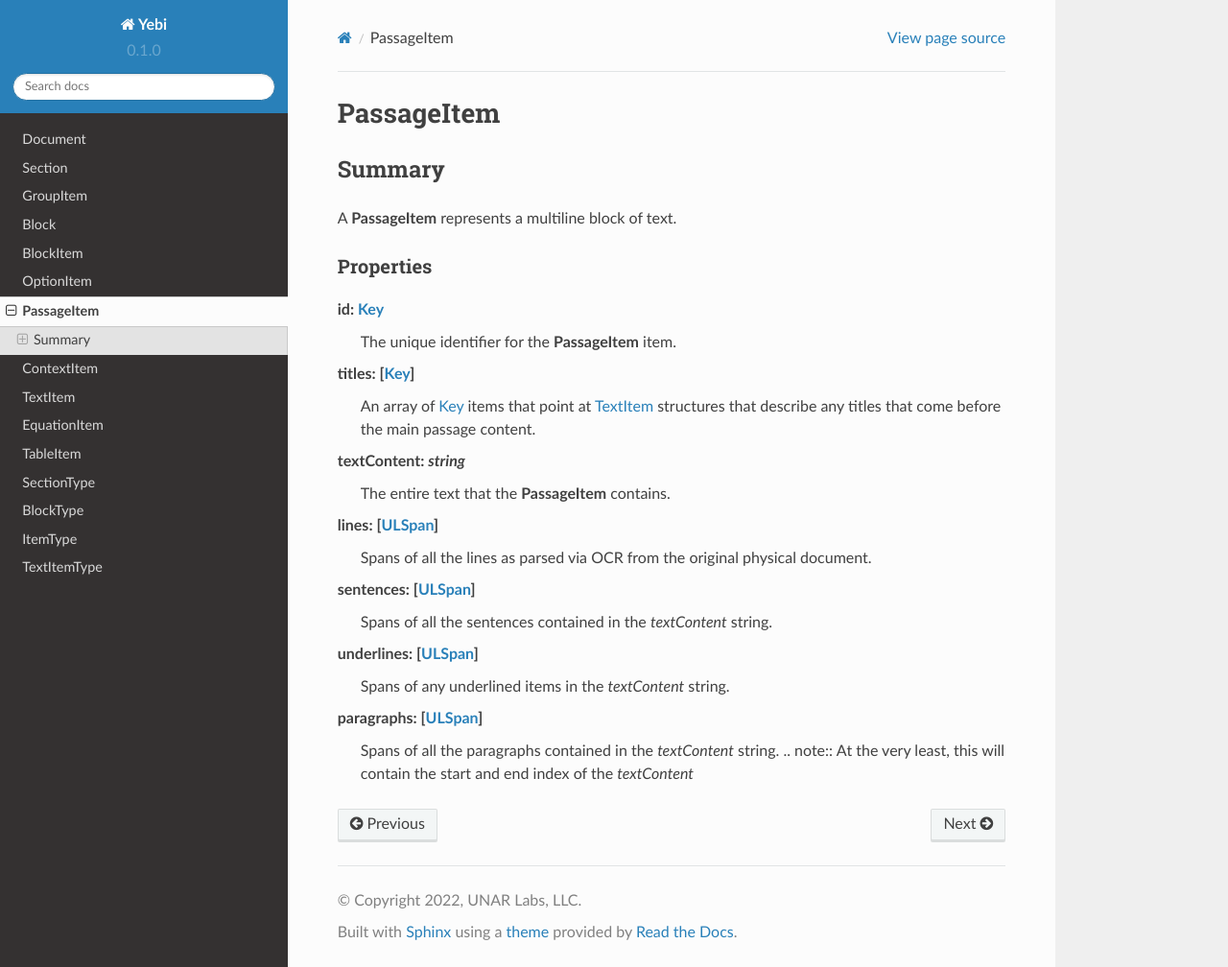
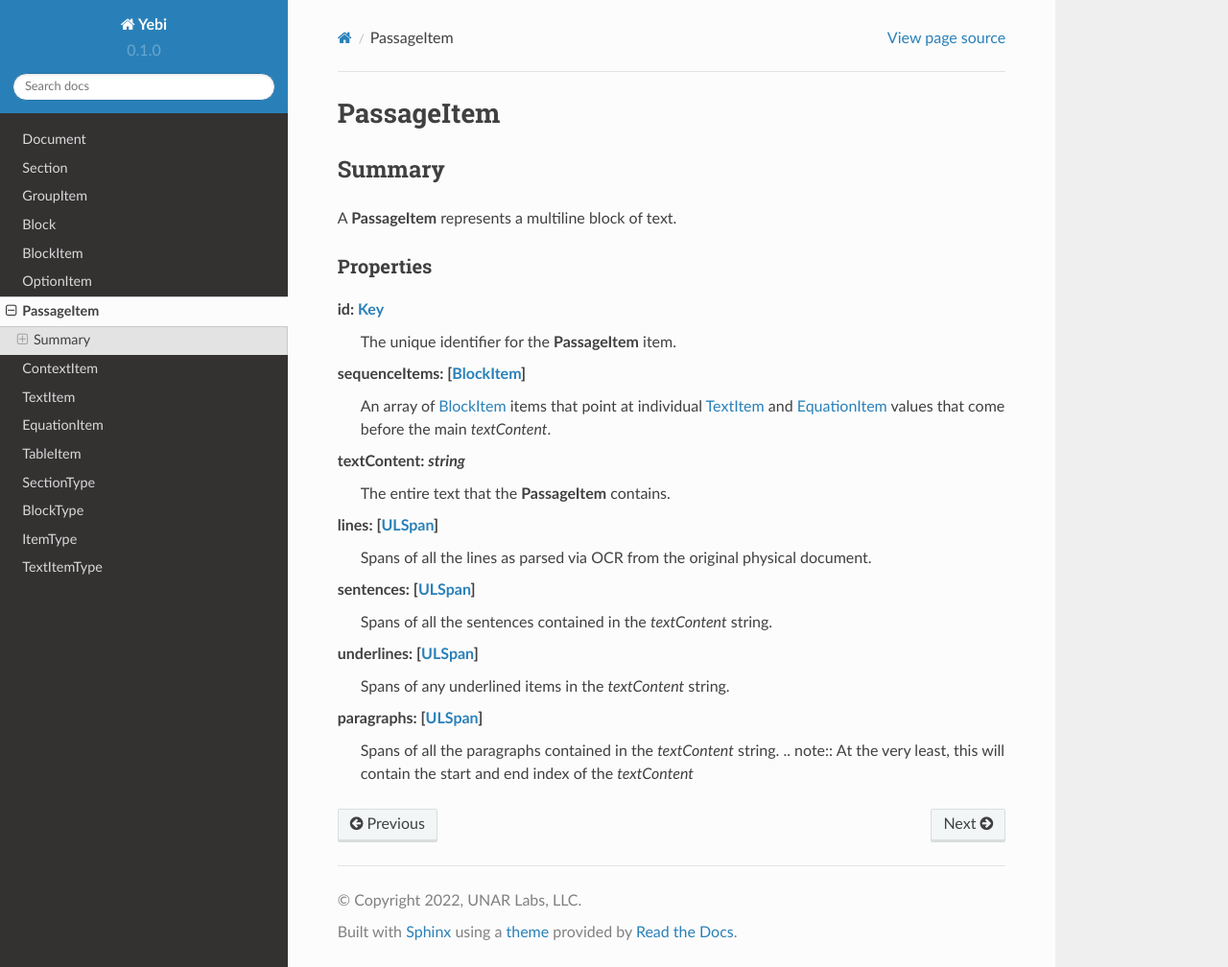
Before and after one commit to UNARDanielPratt/Yebi-Docs, a Sphinx documentation site: the page built from docs/source/passageitem.rst, in a window 1280 px wide and 1008 px high. Shown: the whole window at 96% size. Built offline with Sphinx 7.4.7 and the Read the Docs theme 2.0.0, drawn with Linux system fonts in a browser that asks for light colours.

Commit message:
feat: update titles array to sequence array

```diff
--- a/docs/source/passageitem.rst
+++ b/docs/source/passageitem.rst
@@ -13,9 +13,10 @@ Properties
 **id**: :doc:`key`
   The unique identifier for the **PassageItem** item.
 
-**titles**: [:doc:`/key`]
-  An array of :doc:`/key` items that point at :doc:`/textitem` structures
-  that describe any titles that come before the main passage content.
+**sequenceItems**: [:doc:`/blockitem`]
+  An array of :doc:`/blockitem` items that point at individual
+  :doc:`/textitem` and :doc:`/equationitem` values that come
+  before the main *textContent*.
 
 **textContent**: *string*
   The entire text that the **PassageItem** contains.
--- a/yebi.py
+++ b/yebi.py
@@ -2,7 +2,7 @@
 Yebi - An accessible SAT practice test.
 """
 
-__version__ = "0.0.11"
+__version__ = "0.0.12"
 
 
 class InvalidKindError(Exception):
```
